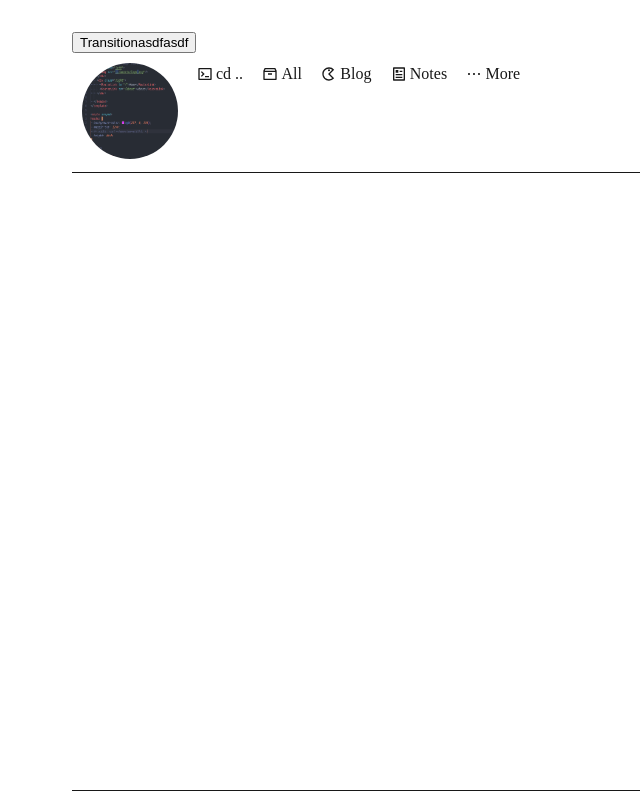
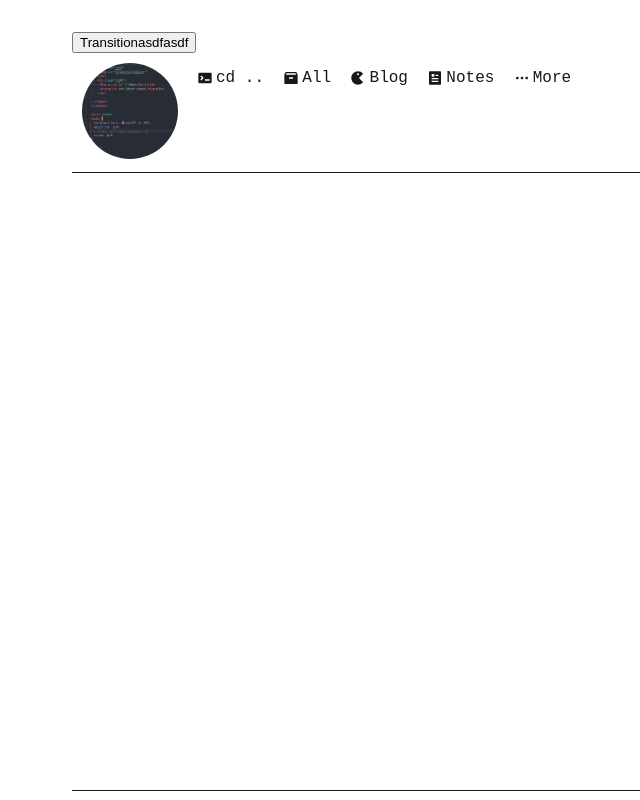
Before and after one commit to XuekaiShi/www-shixk, a Vue app: page /1 in a window 1280 px wide. Shown: the whole page, without its empty margins (240-880 px from the left). Built offline with nearby package versions, Linux system fonts and the light colour scheme.

Commit message:
refactor: icons in list header

```diff
--- a/src/components/icons/IconTerminal.vue
+++ b/src/components/icons/IconTerminal.vue
@@ -1 +1,5 @@
-<template><svg xmlns="http://www.w3.org/2000/svg" viewBox="0 0 24 24"><path fill="currentColor" d="M3 3h18a1 1 0 0 1 1 1v16a1 1 0 0 1-1 1H3a1 1 0 0 1-1-1V4a1 1 0 0 1 1-1m1 2v14h16V5zm8 10h6v2h-6zm-3.333-3L5.838 9.172l1.415-1.415L11.495 12l-4.242 4.243l-1.415-1.415z"/></svg></template>
+<!-- <template><svg xmlns="http://www.w3.org/2000/svg" viewBox="0 0 24 24"><path fill="currentColor" d="M3 3h18a1 1 0 0 1 1 1v16a1 1 0 0 1-1 1H3a1 1 0 0 1-1-1V4a1 1 0 0 1 1-1m1 2v14h16V5zm8 10h6v2h-6zm-3.333-3L5.838 9.172l1.415-1.415L11.495 12l-4.242 4.243l-1.415-1.415z"/></svg></template> -->
+
+<template>
+<svg t="1725258591990" class="icon" viewBox="0 0 1024 1024" version="1.1" xmlns="http://www.w3.org/2000/svg" p-id="4255"><path d="M853.333333 170.666667H170.666667a85.333333 85.333333 0 0 0-85.333334 85.333333v512a85.333333 85.333333 0 0 0 85.333334 85.333333h682.666666a85.333333 85.333333 0 0 0 85.333334-85.333333V256a85.333333 85.333333 0 0 0-85.333334-85.333333zM273.664 670.165333L213.333333 609.834667 311.168 512 213.333333 414.165333l60.330667-60.330666L431.829333 512l-158.165333 158.165333zM810.666667 682.666667h-298.666667v-85.333334h298.666667v85.333334z" p-id="4256" fill="currentColor"></path></svg>
+</template>
--- a/src/components/list/ListHeader.vue
+++ b/src/components/list/ListHeader.vue
@@ -3,11 +3,16 @@ import { useRoute, useRouter } from 'vue-router';
 import { posts } from '@/router';
 import ProfilePhoto from '../ProfilePhoto.vue';
 import ListHeaderItem from './ListHeaderItem.vue';
-import IconArchiveLine from '../icons/IconArchiveLine.vue';
-import IconGameLine from '../icons/IconGameLine.vue';
-import IconFileLine from '../icons/IconFileLine.vue';
-import IconTerminalLine from '../icons/IconTerminalLine.vue';
-import IconMoreLine from '../icons/IconMoreLine.vue';
+// import IconArchiveLine from '../icons/IconArchiveLine.vue';
+import IconArchive from '../icons/IconArchive.vue';
+// import IconGameLine from '../icons/IconGameLine.vue';
+import IconGame from '../icons/IconGame.vue';
+// import IconFileLine from '../icons/IconFileLine.vue';
+import IconFile from '../icons/IconFile.vue';
+// import IconTerminalLine from '../icons/IconTerminalLine.vue';
+import IconTerminal from '../icons/IconTerminal.vue';
+// import IconMoreLine from '../icons/IconMoreLine.vue';
+import IconMore from '../icons/IconMore.vue';
 
 const route = useRoute();
 const router = useRouter();
@@ -47,7 +52,8 @@ const goTo = (path: string) => {
       <div class="nav">
         <ListHeaderItem @click="goTo('/')">
           <template #icon>
-            <IconTerminalLine />
+            <!-- <IconTerminalLine /> -->
+             <IconTerminal />
           </template>
           <template #heading>
             cd ..
@@ -55,7 +61,8 @@ const goTo = (path: string) => {
         </ListHeaderItem>
         <ListHeaderItem v-if="route.path !== '/' + posts.all" @click="goTo(posts.all)">
           <template #icon>
-            <IconArchiveLine />
+            <!-- <IconArchiveLine /> -->
+             <IconArchive />
           </template>
           <template #heading>
             All
@@ -63,7 +70,8 @@ const goTo = (path: string) => {
         </ListHeaderItem>
         <ListHeaderItem v-if="route.path !== '/' + posts.blogs" @click="goTo(posts.blogs)">
           <template #icon>
-            <IconGameLine />
+            <!-- <IconGameLine /> -->
+             <IconGame />
           </template>
           <template #heading>
             Blog
@@ -71,7 +79,8 @@ const goTo = (path: string) => {
         </ListHeaderItem>
         <ListHeaderItem v-if="route.path !== '/' + posts.notes" @click="goTo(posts.notes)">
           <template #icon>
-            <IconFileLine />
+            <!-- <IconFileLine /> -->
+             <IconFile />
           </template>
           <template #heading>
             Notes
@@ -79,7 +88,8 @@ const goTo = (path: string) => {
         </ListHeaderItem>
         <ListHeaderItem v-if="route.path !== '/' + posts.more" @click="goTo(posts.more)">
           <template #icon>
-            <IconMoreLine />
+            <!-- <IconMoreLine /> -->
+             <IconMore />
           </template>
           <template #heading>
             More
@@ -119,6 +129,7 @@ img:hover {
 }
 h1 {
   font-size: 2.6rem;
+  margin-bottom: -0.3rem;
 }
 .info {
   color: var(--color-info-1);
@@ -126,6 +137,7 @@ h1 {
 
 .nav {
   display: flex;
+  margin-top: 0.3rem;
 }
 
 .item {
--- a/src/components/list/ListHeaderItem.vue
+++ b/src/components/list/ListHeaderItem.vue
@@ -14,6 +14,7 @@
   user-select: none;
   display: flex;
   align-items: center;
+  font-family:'Courier New', Courier, monospace;
   /* background-color: red */
 }
 
```
